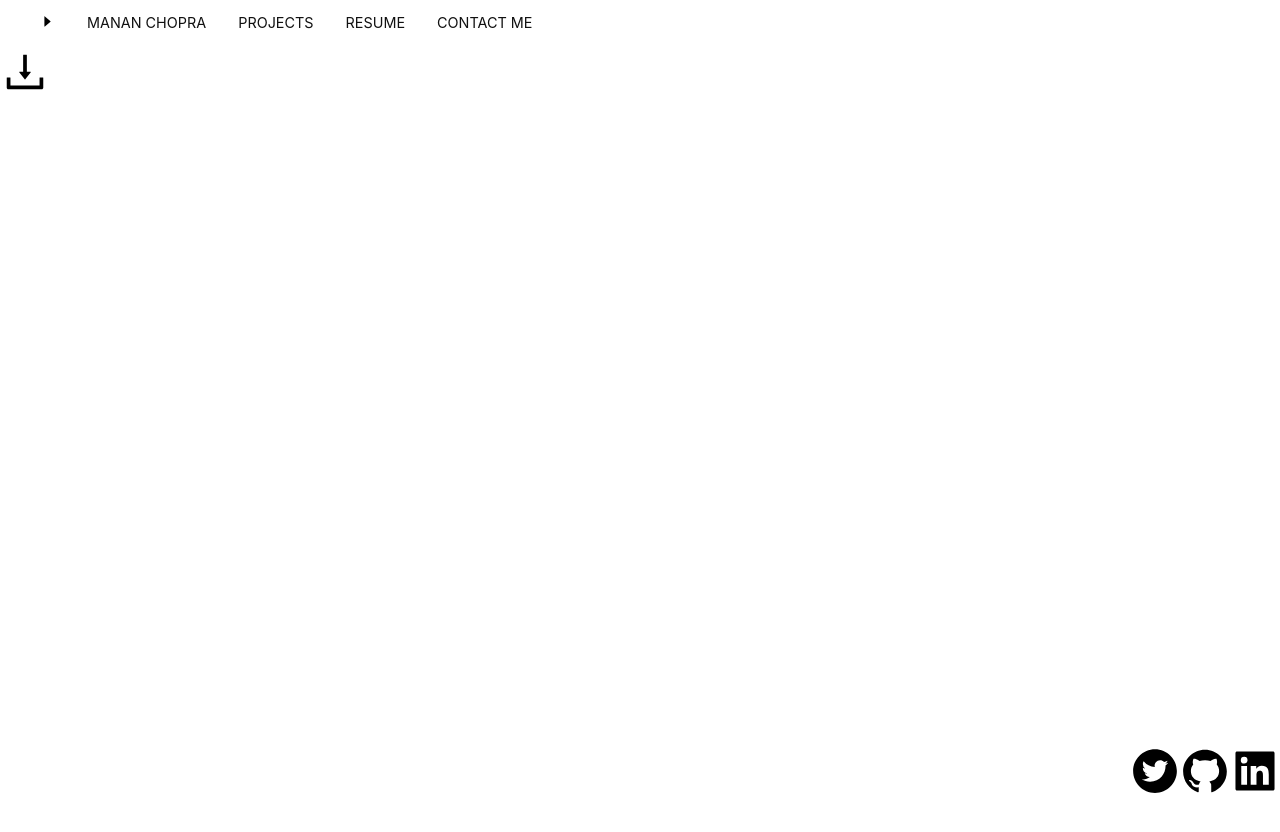
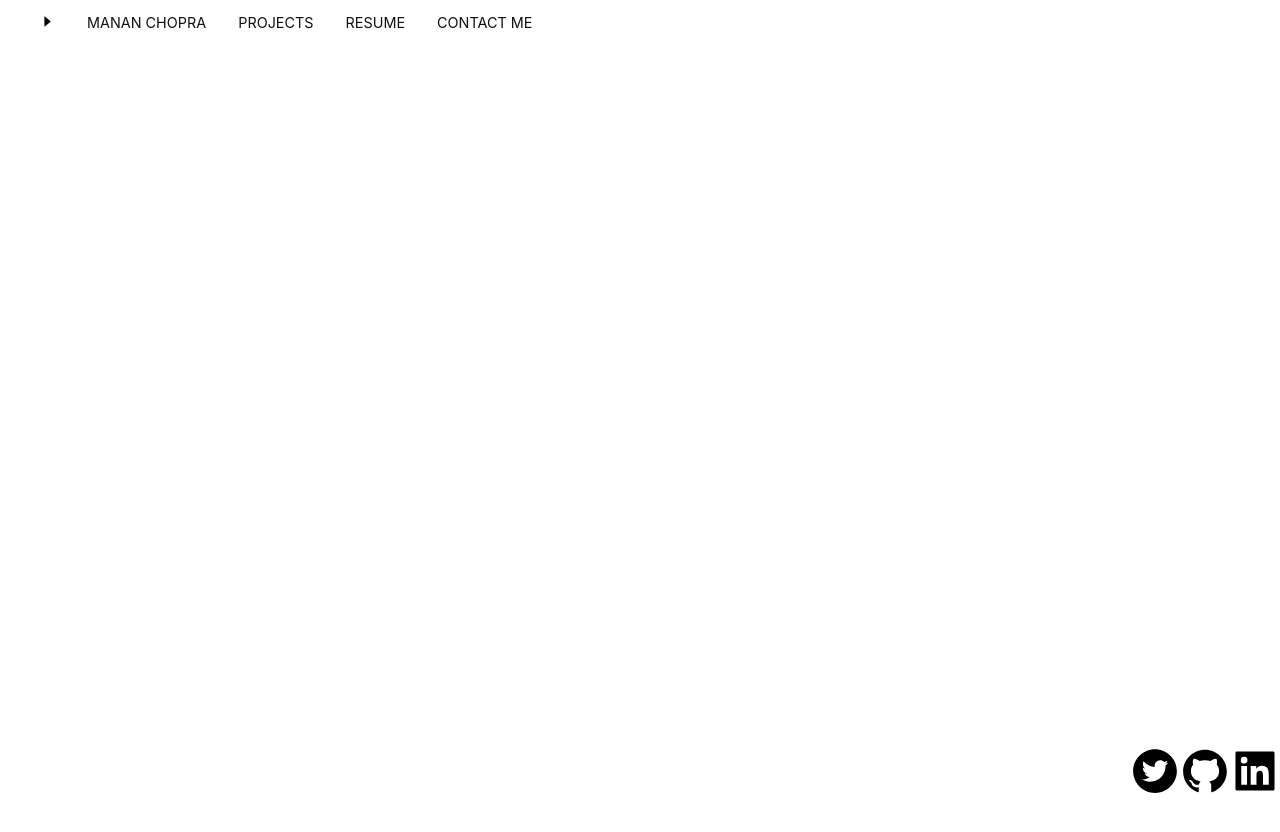
Before and after one commit to recursivelymanan/portfolio-web, a React (Create React App) app: page / in a window 1280 px wide. Shown: the top 832 px of the page. Before the commit the page ends 800 px from the top, so only its background shows below. Built offline with nearby package versions, Linux system fonts and the light colour scheme.

Commit message:
added sections

```diff
--- a/src/App.js
+++ b/src/App.js
@@ -1,4 +1,5 @@
 import "./App.css";
+import "./index.css";
 import NavBar from "./NavBar/NavBar";
 import IconLink from "./IconLink/IconLink";
 import Socials from "./Socials/Socials";
@@ -10,6 +11,10 @@
       <title>Manan Chopra</title>
       <div className="root">
         <NavBar />
+        <section id="about" />
+        <section id="projects" />
+        <section id="resume" />
+        <section id="contact" />
         <Socials />
         <DownloadButton
           path="./mananChopraLabResume.pdf"
```
